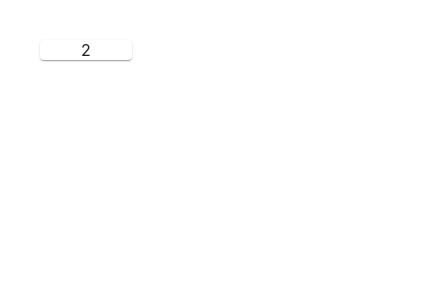
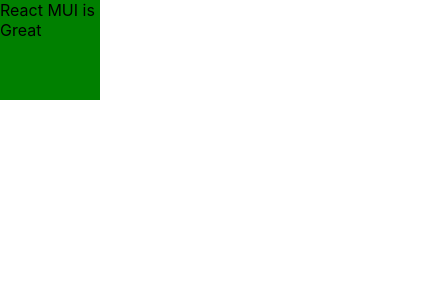
Before and after one commit to SallamRady/React-MUI, a React (Create React App) app: page / in a window 390 px wide. Shown: the top 300 px of the page, 440 px wide, since content can reach past the window. Built offline with nearby package versions, Linux system fonts and the light colour scheme.

Commit message:
responsiveness

```diff
--- a/src/App.tsx
+++ b/src/App.tsx
@@ -40,6 +40,7 @@
 import MUITabs from "./components/36.MUITabs";
 import MUITimeLine from "./components/37.MUITimeLine";
 import MUIMasonry from "./components/38.MUIMasonry";
+import MUIResponsiveness from "./components/39.MUIResponsiveness";
 
 function App() {
   return (
@@ -82,7 +83,8 @@
       {/* <MUIDateAndTime /> */}
       {/* <MUITabs /> */}
       {/* <MUITimeLine /> */}
-      <MUIMasonry />
+      {/* <MUIMasonry /> */}
+      <MUIResponsiveness />
     </LocalizationProvider>
   );
 }
--- /dev/null
+++ b/src/components/39.MUIResponsiveness.tsx
@@ -0,0 +1,39 @@
+import { Box } from "@mui/material";
+
+export default function MUIResponsiveness() {
+  return (
+    <>
+      {/*
+       * Very Important
+       * any css proparty can take a value as object has 5 keys:xl,sm,md,lg,xl
+       */}
+      <Box
+        sx={{
+          width: {
+            xs: 100,
+            sm: 200,
+            md: 300,
+            lg: 400,
+            xl: 500,
+          },
+          height: {
+            xs: 100,
+            scrollbarColorm: 200,
+            md: 300,
+            lg: 400,
+            xl: 500,
+          },
+          bgcolor: {
+            xs: "green",
+            sm: "yellow",
+            md: "lightblue",
+            lg: "red",
+            xl: "blue",
+          },
+        }}
+      >
+        React MUI is Great
+      </Box>
+    </>
+  );
+}
```
